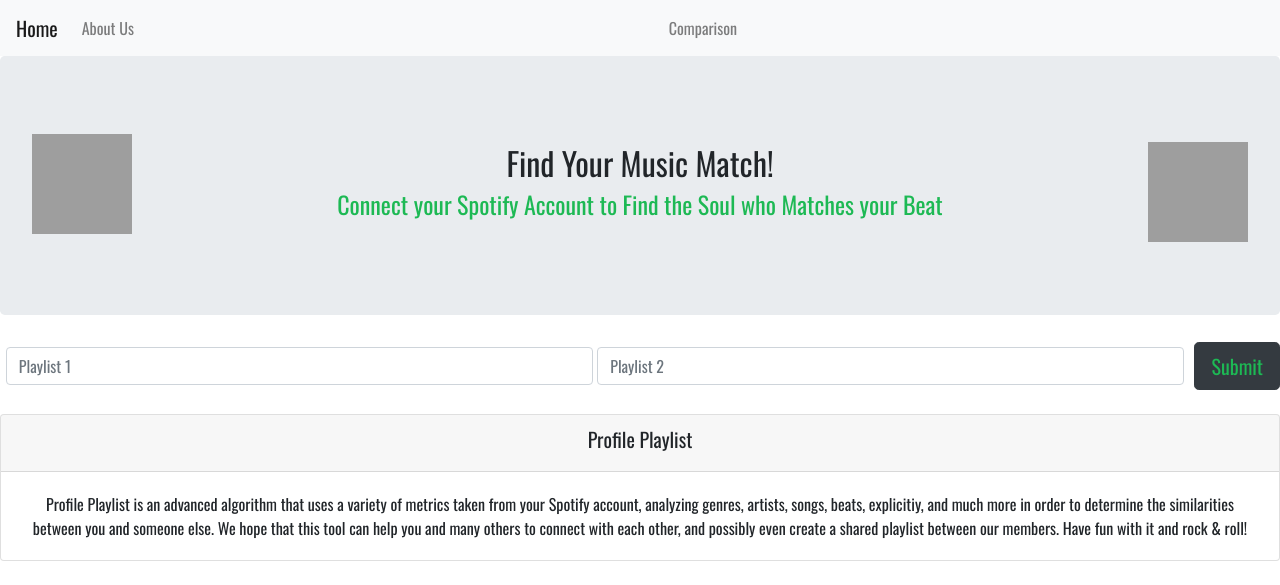
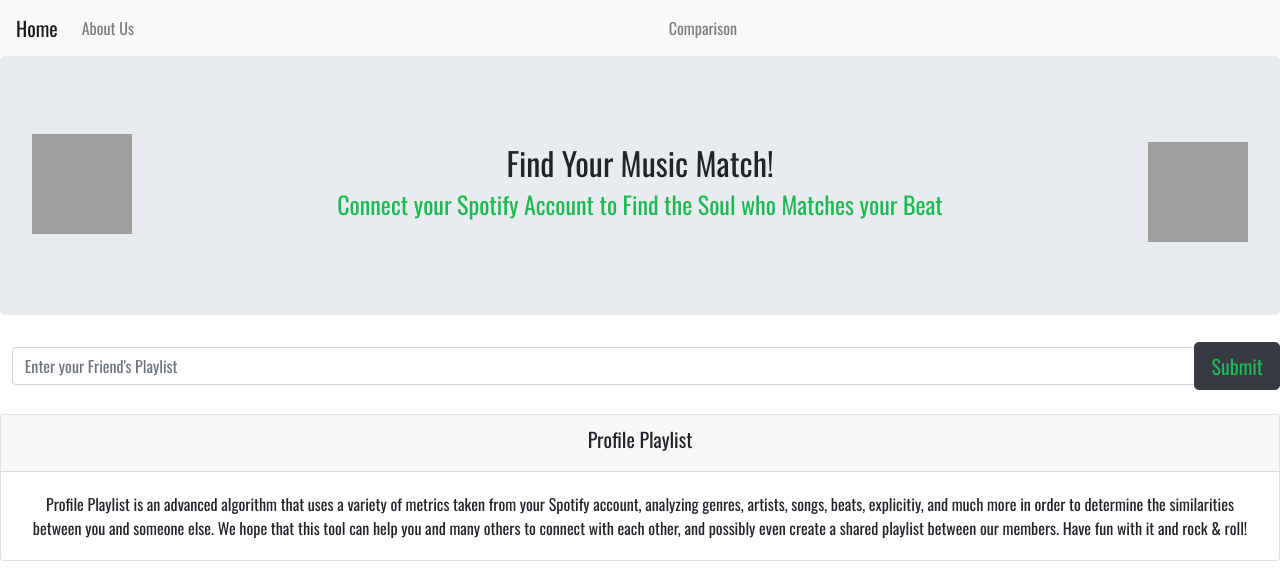
Before and after one commit to eshaan-bhattad/spotsimilarity, a Django app: page / in a window 1280 px wide. Shown: the top 585 px of the page. Run offline with Django 3.2, Linux system fonts and the light colour scheme; some libraries are stand-ins or nearby versions; grey boxes are pictures that could not be loaded.

Commit message:
one playlist

```diff
--- a/templates/index.html
+++ b/templates/index.html
@@ -29,11 +29,11 @@
         <form action="#" method="get">
             <div class="form-row">
                 <div class="col">
-                  <input type="text" class="form-control" placeholder="Playlist 1" style="margin-left:1%">
+                  <input type="text" class="form-control" placeholder="Enter your Friend's Playlist" style="margin-left:1%">
                 </div>
-                <div class="col">
+                <!-- <div class="col">
                   <input type="text" class="form-control" placeholder="Playlist 2">
-                </div>
+                </div> -->
                 <div class="col-auto" style="color:#1DB954">
                     <center><input type="submit" onclick="loadDoc()" class="btn btn-dark btn-lg" name="watchlist" style="color:#1DB954; margin-top:-5px"></button></center>
                 </div>
```
